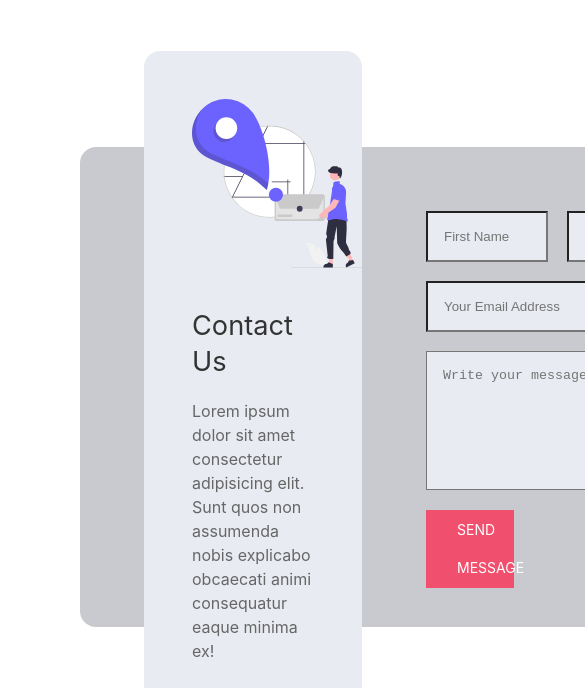
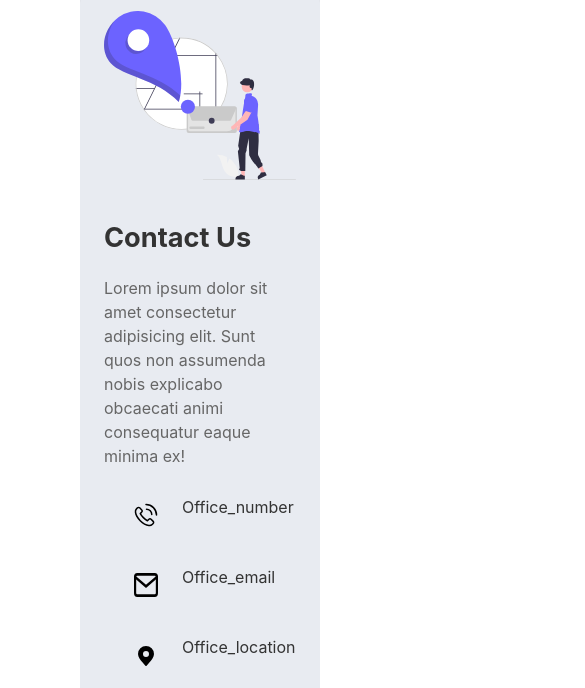
Before and after one commit to i-see-pixels/ml_lab, a plain HTML site: page pages/contact.html in a window 390 px wide. Shown: the part 121-809 px from the top of the page, 585 px wide, since content can reach past the window. Drawn offline with nearby package versions, Linux system fonts and the light colour scheme.

Commit message:
updated contact.css

```diff
--- a/css/contact.css
+++ b/css/contact.css
@@ -91,7 +91,7 @@
 input, textarea {
     width: 100%;
     padding: 1rem;
-    color: #fff;
+    color: #000;
     background: rgba(232, 235, 241, 0.998);
 }
 
@@ -105,7 +105,48 @@ input, textarea {
 
 /* =========== Media quiries =========== */
 @media screen and (max-width: 1024px) {
-    contact {
-        padding: ;
+    .contact {
+        padding-bottom: 0;
+    }
+
+    .contact_container {
+        gap: 1.5rem;
+        margin-top: 6rem;
+        height: auto;
+        padding: 1.5rem;
+    }
+
+    .contact_aside {
+        width: auto;
+        padding: 1.5rem;
+        bottom: 0;
+    }
+
+    .contact_form {
+        align-self: center;
+        margin-right: 1.5rem;
     }
 }
+
+
+/* =========== Media quiries =========== */
+@media screen and (max-width: 600px) {
+    .contact_container {
+        grid-template-columns: 1fr;
+        gap: 3rem;
+        margin-top: 0;
+        padding: 0;
+    }
+
+    .contact_form {
+        margin: 0 1.5rem 3rem;
+    }
+
+    .form_name {
+        flex-direction: column;
+    }
+
+    .form_name input[type="text"] {
+        width: 100%;
+    }
+}
--- a/pages/contact.html
+++ b/pages/contact.html
@@ -67,7 +67,7 @@
                     <div class="aside_img">
                         <img src="../images/contact.svg" alt="" />
                     </div>
-                    <h2>Contact Us</h2>
+                    <h2><b>Contact Us</b></h2>
                     <p>
                         Lorem ipsum dolor sit amet consectetur adipisicing elit.
                         Sunt quos non assumenda nobis explicabo obcaecati animi
```
